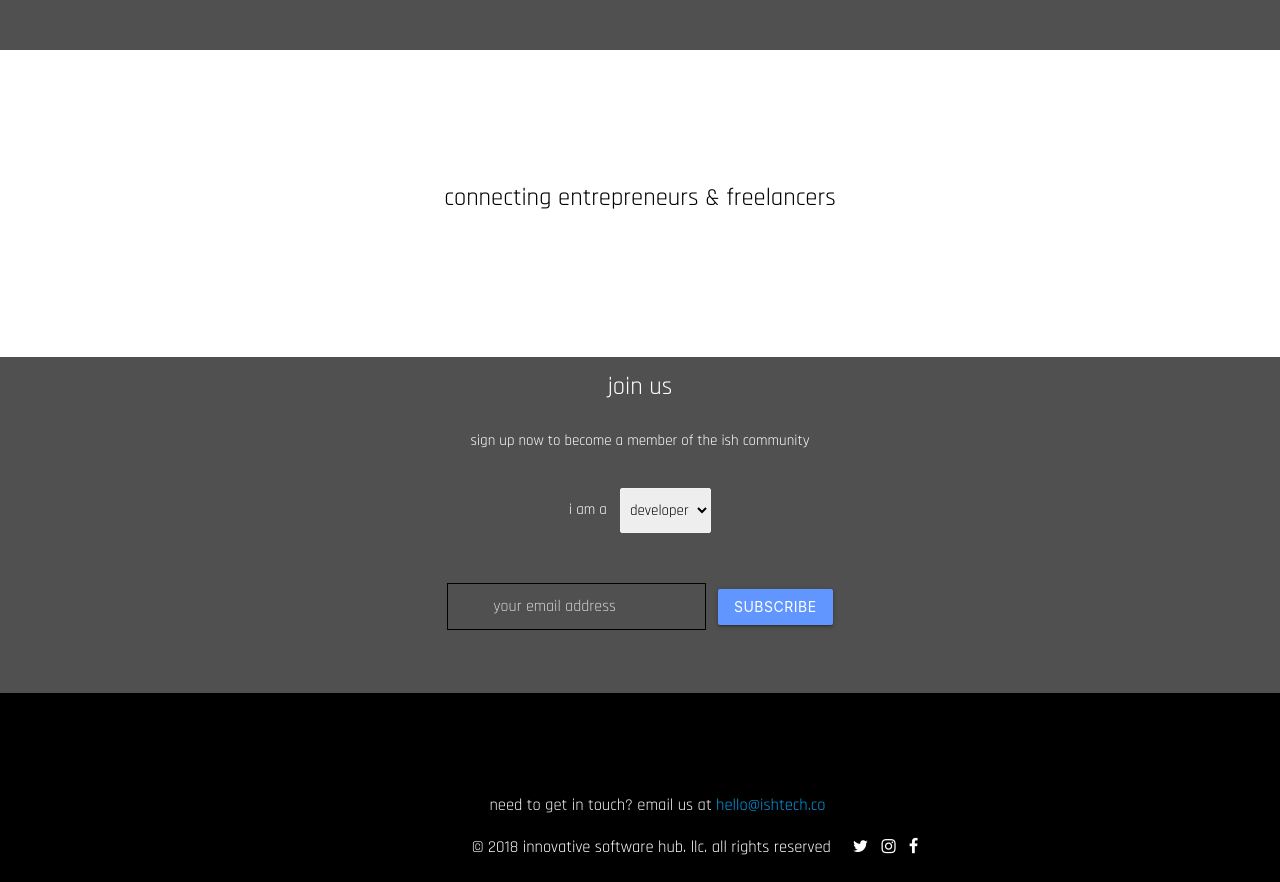
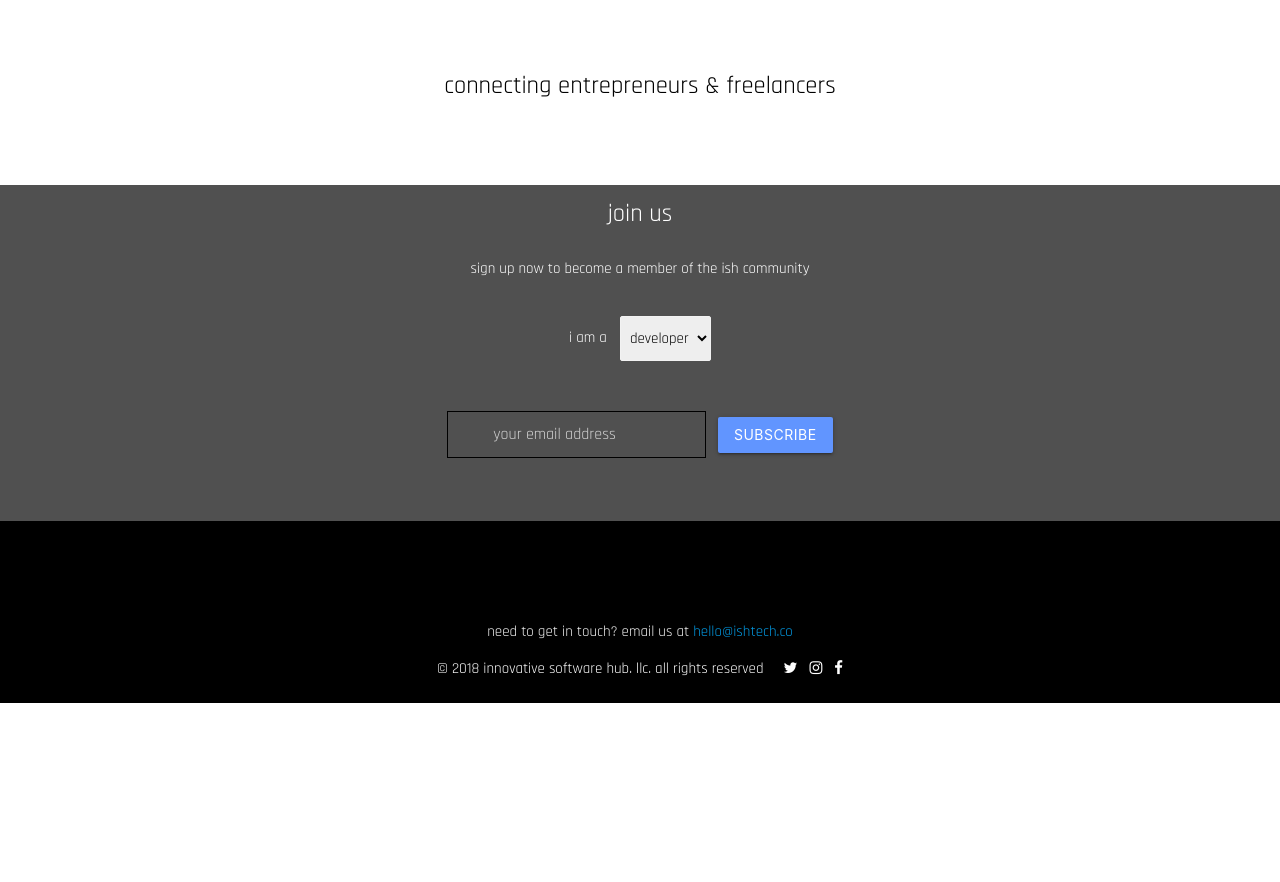
Before and after one commit to ishtechco/ishtechco.github.io, a plain HTML site: page index.html in a window 1280 px wide. Shown: the part 641-1523 px from the top of the page. After the commit the page ends 1344 px from the top, so only its background shows below. Drawn offline with nearby package versions, Linux system fonts and the light colour scheme.

Commit message:
style updates

```diff
--- a/index.html
+++ b/index.html
@@ -185,7 +185,7 @@
           <a href="mailto:hello@ishtech.co?subject=contact from ish!">hello@ishtech.co</a>
         </p>
 
-        <span id="social" class="center" href="#social">
+        <span id="social-footer" class="center">
           &copy; 2018 innovative software hub. llc. all rights reserved&nbsp;&nbsp;&nbsp;&nbsp;
           <a href="https://twitter.com/ishtechco" target="_blank">
             <i class="fa fa-twitter"></i>
--- a/landing/css/style.css
+++ b/landing/css/style.css
@@ -9,7 +9,8 @@
 nav {
   color: black;
   background: #fff;
-  min-height: 15rem;
+  padding-top: 1rem;
+  min-height: 11rem;
   font-family: "Rajdhani", sans-serif;
 }
 
@@ -203,7 +204,7 @@ textarea.materialize-textarea {
 }
 
 #motto {
-  margin: 9rem;
+  margin: 5rem;
   color: black;
   background: white;
   background-color: white;
@@ -226,12 +227,13 @@ textarea.materialize-textarea {
 #footer-section {
   padding-top: 0;
   margin: 0;
+  ;
   font-family: "Rajdhani", sans-serif;
   background: rgb(80, 80, 80);
 }
 
 #footer-copyright {
-  font-size: 1.1rem;
+  font-size: 1rem;
 }
 
 
@@ -258,6 +260,15 @@ textarea.materialize-textarea {
 }
 #social-landing > a {
   color: black;
+}
+
+#social-footer {
+  margin-right: auto;
+  padding-left: 0;
+  color: #fff;
+}
+#social-footer > a {
+  color: #fff;
 }
 
 .footer-follow {
@@ -632,7 +643,7 @@ input.invalid {
 .container {
   display: block;
   position: relative;
-  padding-left: 35px;
+  /* padding-left: 35px; */
   margin-bottom: 12px;
   cursor: pointer;
   font-size: 22px;
```
